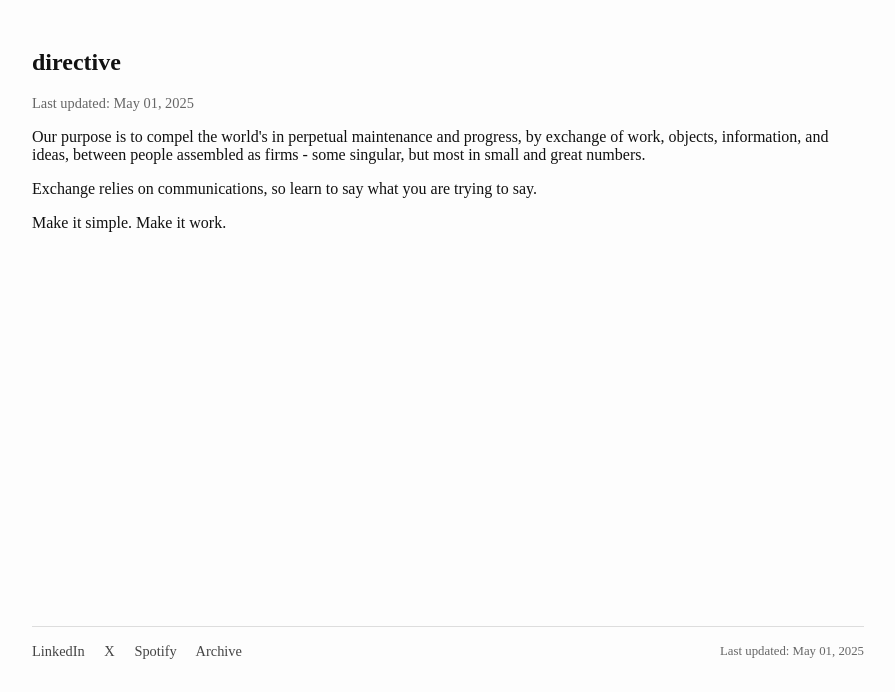
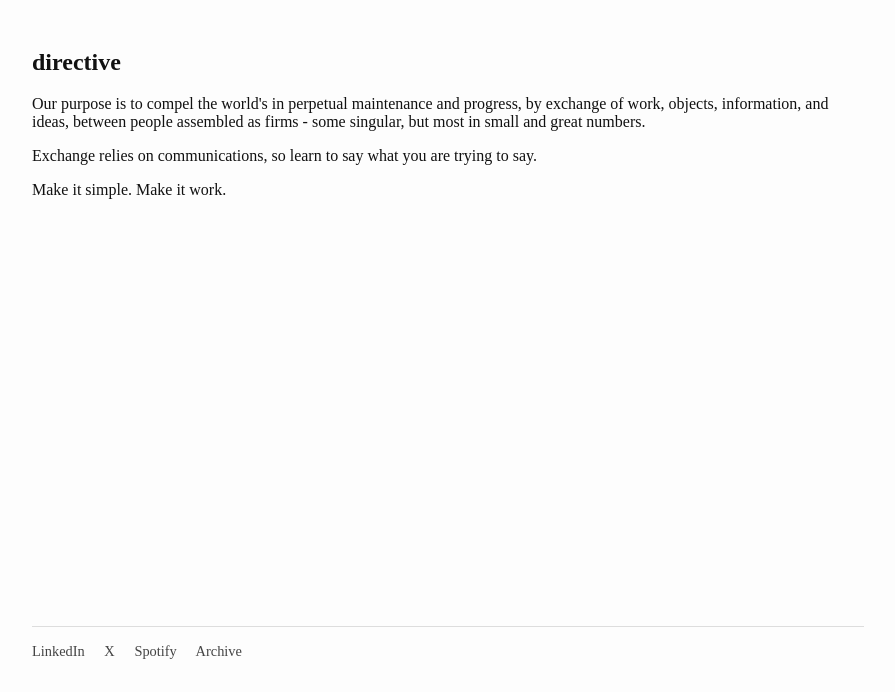
Before and after one commit to marcbienaime/marcbienaime.github.io, a plain HTML site: page index.html in a window 1280 px wide. Shown: the part 172-864 px from the top of the page, without its empty margins (192-1087 px from the left). Drawn offline with Linux system fonts and the light colour scheme.

Commit message:
Update index.html

```diff
--- a/index.html
+++ b/index.html
@@ -68,7 +68,7 @@
     <p>Make it simple. Make it work.</p>
 
     <script>
-        document.getElementById('directive-date').textContent = `Last updated: ${new Date(document.lastModified).toLocaleDateString('en-US', {
+        document.getElementById('directive-date').textContent = new Date(document.lastModified).toLocaleDateString('en-US', {
             year: 'numeric',
             month: 'long',
             day: '2-digit'
@@ -82,15 +82,7 @@
       <a href="https://twitter.com/marcbienaime" target="_blank">X</a>
       <a href="https://open.spotify.com/user/1233284565?si=689fe8c6172f4067" target="_blank">Spotify</a>
       <a href="/archive">Archive</a>
-    </div>
-    <div class="last-updated">Last updated: <span id="last-updated"></span></div>
-    <script>
-      document.getElementById('last-updated').textContent = new Date(document.lastModified).toLocaleDateString('en-US', {
-        year: 'numeric',
-        month: 'long',
-        day: '2-digit'
-      });
-    </script>
+
   </footer>
 </body>
 </html>
```
